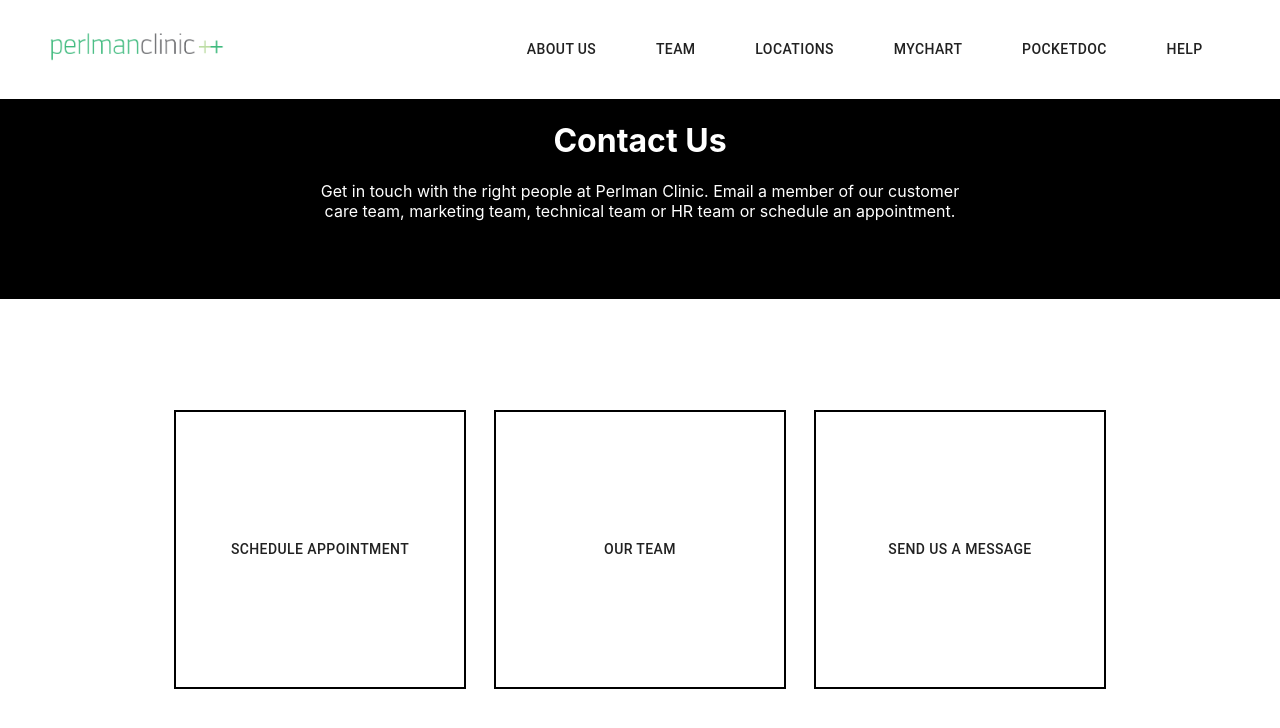
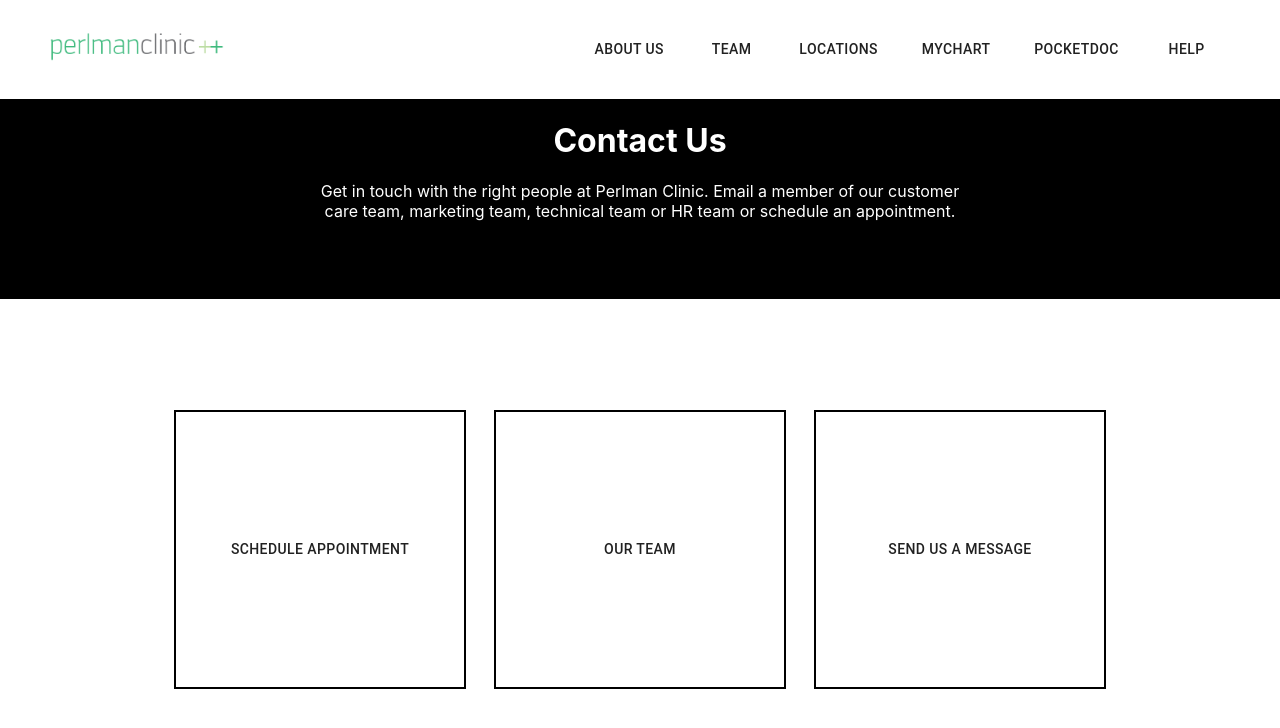
Before and after one commit to eberhe93/perlmanClinic, a React (Create React App) app in the folder perlman-clinic-interview/: page / in a window 1280 px wide. Shown: the top 728 px of the page. Built offline with nearby package versions, Linux system fonts and the light colour scheme.

Commit message:
Dealing with errors

```diff
--- a/perlman-clinic-interview/src/Components/Navbar/Navbar.js
+++ b/perlman-clinic-interview/src/Components/Navbar/Navbar.js
@@ -41,7 +41,7 @@
       <div>
         <div className={top_menu_class}>
           <div className="left">
-            <IconButton edge="start" color="red" aria-label="menu">
+            <IconButton edge="start" aria-label="menu">
               <Link to="/">
                 <img src={PerlmanLogo} style={styles.navbarLogo} />
               </Link>
@@ -49,8 +49,8 @@
           </div>
           <div className="right">
             {menuItems.map(item => (
-              <a href={item.link} style={styles.contactInformationHref}>
-                <Button variant="h6">{item.title}</Button>
+              <a href={item.link} style={styles.contactInformationHref} key={item.title}>
+                <Button>{item.title}</Button>
               </a>
             ))}
           </div>
```
